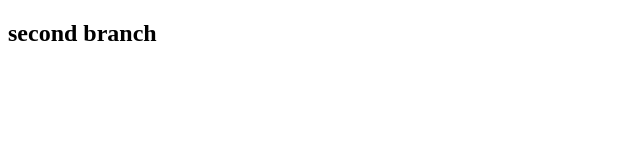
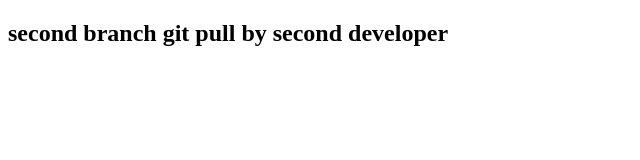
Before and after one commit to sebasgiraldo1123/pruebasGit, a plain HTML site: page index.html in a window 1280 px wide. Shown: the whole page, without its empty margins (0-640 px from the left). Drawn offline with Linux system fonts and the light colour scheme.

Commit message:
Pull request

```diff
--- a/index.html
+++ b/index.html
@@ -9,6 +9,7 @@
 <body>
     <h2>
         second branch
+        git pull by second developer
     </h2>
 </body>
 </html>
```
